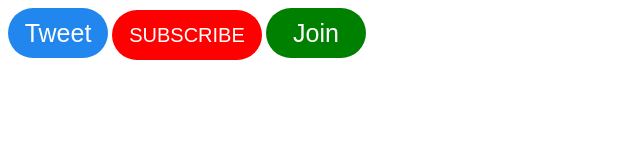
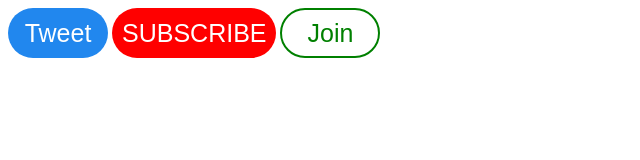
Before and after one commit to CompetentKoala/button-tutorial, a plain HTML site: page index.html in a window 1280 px wide. Shown: the whole page, without its empty margins (0-640 px from the left). Drawn offline with Linux system fonts and the light colour scheme.

Commit message:
Update index.html

```diff
--- a/index.html
+++ b/index.html
@@ -4,17 +4,18 @@
 <head>
   <meta charset="UTF-8">
   <meta name="viewport" content="width=device-width, initial-scale=1.0">
-  <title>Buttons</title>
+  <title>Buttons CSS PRACTICE</title>
   <style>
+
     .subscribe{
-      width:150px;
       height:50px;
       background-color: red;
       border: none;
       border-radius: 25px;
-      font-size: 20px;
+      font-size: 25px;
       color: white;
       cursor: pointer;
+      padding: 10px;
 
     }
     .tweet{
@@ -30,12 +31,15 @@
     .join{
       width:100px;
       height:50px;
-      background-color: green;
-      border: none;
+      background-color: white;
+      color: green;
+      border: 1 px;
+      border-style: solid;
+      border-color: green;
       border-radius: 25px;
-      color: white;
       font-size: 25px;
       cursor: pointer;
+
     }
   </style>
 </head>
```
